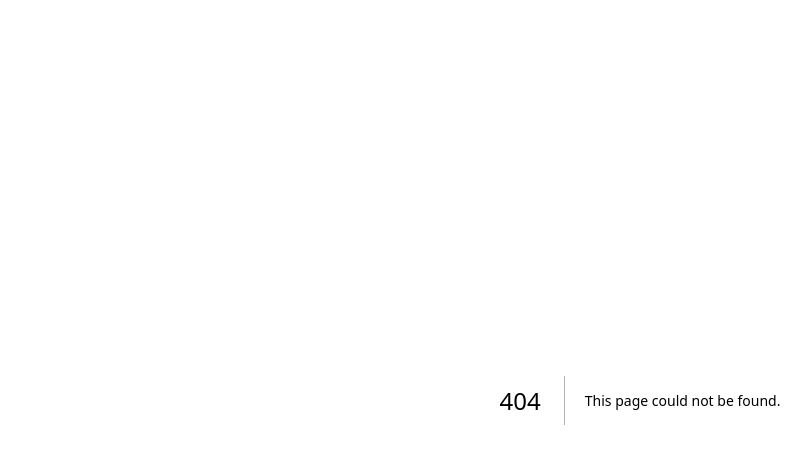
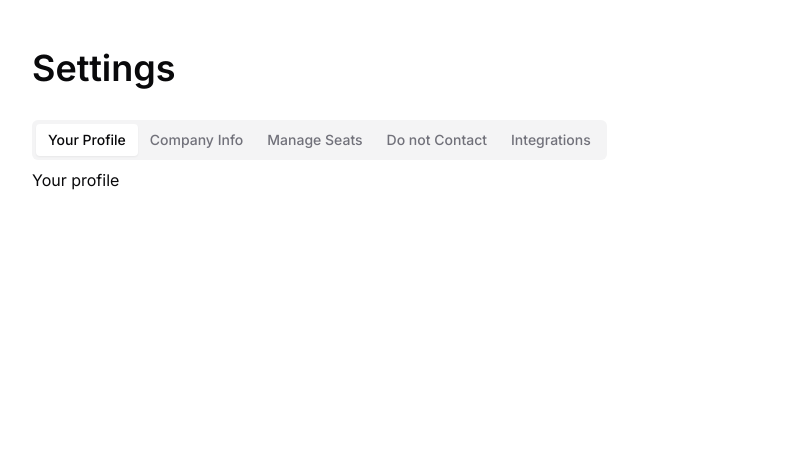
Before and after one commit to Morkachukzy/valley-test, a Next.js app: page /settings in a window 1280 px wide. Before the commit this address had no page. Shown: the top 464 px of the page, without its empty margins (0-811 px from the left). Built offline with nearby package versions, Linux system fonts and the light colour scheme.

Commit message:
feat: create tab views

```diff
--- a/app/globals.css
+++ b/app/globals.css
@@ -63,6 +63,9 @@
     --border: 240 3.7% 15.9%;
     --input: 240 3.7% 15.9%;
     --ring: 240 4.9% 83.9%;
+
+    /* CUSTOM */
+    /* --font- */
   }
 }
 
--- a/app/layout.tsx
+++ b/app/layout.tsx
@@ -5,8 +5,8 @@ import "./globals.css";
 const inter = Inter({ subsets: ["latin"] });
 
 export const metadata: Metadata = {
-  title: "Create Next App",
-  description: "Generated by create next app",
+  title: "Valley ",
+  description: "An Platform for the Valley",
 };
 
 export default function RootLayout({
--- a/app/page.tsx
+++ b/app/page.tsx
@@ -1,113 +1,12 @@
-import Image from "next/image";
+import { Button } from "@/components/ui/button";
+import Link from "next/link";
 
 export default function Home() {
   return (
-    <main className="flex min-h-screen flex-col items-center justify-between p-24">
-      <div className="z-10 max-w-5xl w-full items-center justify-between font-mono text-sm lg:flex">
-        <p className="fixed left-0 top-0 flex w-full justify-center border-b border-gray-300 bg-gradient-to-b from-zinc-200 pb-6 pt-8 backdrop-blur-2xl dark:border-neutral-800 dark:bg-zinc-800/30 dark:from-inherit lg:static lg:w-auto  lg:rounded-xl lg:border lg:bg-gray-200 lg:p-4 lg:dark:bg-zinc-800/30">
-          Get started by editing&nbsp;
-          <code className="font-mono font-bold">app/page.tsx</code>
-        </p>
-        <div className="fixed bottom-0 left-0 flex h-48 w-full items-end justify-center bg-gradient-to-t from-white via-white dark:from-black dark:via-black lg:static lg:h-auto lg:w-auto lg:bg-none">
-          <a
-            className="pointer-events-none flex place-items-center gap-2 p-8 lg:pointer-events-auto lg:p-0"
-            href="https://vercel.com?utm_source=create-next-app&utm_medium=appdir-template&utm_campaign=create-next-app"
-            target="_blank"
-            rel="noopener noreferrer"
-          >
-            By{" "}
-            <Image
-              src="/vercel.svg"
-              alt="Vercel Logo"
-              className="dark:invert"
-              width={100}
-              height={24}
-              priority
-            />
-          </a>
-        </div>
-      </div>
-
-      <div className="relative flex place-items-center before:absolute before:h-[300px] before:w-full sm:before:w-[480px] before:-translate-x-1/2 before:rounded-full before:bg-gradient-radial before:from-white before:to-transparent before:blur-2xl before:content-[''] after:absolute after:-z-20 after:h-[180px] after:w-full sm:after:w-[240px] after:translate-x-1/3 after:bg-gradient-conic after:from-sky-200 after:via-blue-200 after:blur-2xl after:content-[''] before:dark:bg-gradient-to-br before:dark:from-transparent before:dark:to-blue-700 before:dark:opacity-10 after:dark:from-sky-900 after:dark:via-[#0141ff] after:dark:opacity-40 before:lg:h-[360px] z-[-1]">
-        <Image
-          className="relative dark:drop-shadow-[0_0_0.3rem_#ffffff70] dark:invert"
-          src="/next.svg"
-          alt="Next.js Logo"
-          width={180}
-          height={37}
-          priority
-        />
-      </div>
-
-      <div className="mb-32 grid text-center lg:max-w-5xl lg:w-full lg:mb-0 lg:grid-cols-4 lg:text-left">
-        <a
-          href="https://nextjs.org/docs?utm_source=create-next-app&utm_medium=appdir-template&utm_campaign=create-next-app"
-          className="group rounded-lg border border-transparent px-5 py-4 transition-colors hover:border-gray-300 hover:bg-gray-100 hover:dark:border-neutral-700 hover:dark:bg-neutral-800/30"
-          target="_blank"
-          rel="noopener noreferrer"
-        >
-          <h2 className={`mb-3 text-2xl font-semibold`}>
-            Docs{" "}
-            <span className="inline-block transition-transform group-hover:translate-x-1 motion-reduce:transform-none">
-              -&gt;
-            </span>
-          </h2>
-          <p className={`m-0 max-w-[30ch] text-sm opacity-50`}>
-            Find in-depth information about Next.js features and API.
-          </p>
-        </a>
-
-        <a
-          href="https://nextjs.org/learn?utm_source=create-next-app&utm_medium=appdir-template-tw&utm_campaign=create-next-app"
-          className="group rounded-lg border border-transparent px-5 py-4 transition-colors hover:border-gray-300 hover:bg-gray-100 hover:dark:border-neutral-700 hover:dark:bg-neutral-800/30"
-          target="_blank"
-          rel="noopener noreferrer"
-        >
-          <h2 className={`mb-3 text-2xl font-semibold`}>
-            Learn{" "}
-            <span className="inline-block transition-transform group-hover:translate-x-1 motion-reduce:transform-none">
-              -&gt;
-            </span>
-          </h2>
-          <p className={`m-0 max-w-[30ch] text-sm opacity-50`}>
-            Learn about Next.js in an interactive course with&nbsp;quizzes!
-          </p>
-        </a>
-
-        <a
-          href="https://vercel.com/templates?framework=next.js&utm_source=create-next-app&utm_medium=appdir-template&utm_campaign=create-next-app"
-          className="group rounded-lg border border-transparent px-5 py-4 transition-colors hover:border-gray-300 hover:bg-gray-100 hover:dark:border-neutral-700 hover:dark:bg-neutral-800/30"
-          target="_blank"
-          rel="noopener noreferrer"
-        >
-          <h2 className={`mb-3 text-2xl font-semibold`}>
-            Templates{" "}
-            <span className="inline-block transition-transform group-hover:translate-x-1 motion-reduce:transform-none">
-              -&gt;
-            </span>
-          </h2>
-          <p className={`m-0 max-w-[30ch] text-sm opacity-50`}>
-            Explore starter templates for Next.js.
-          </p>
-        </a>
-
-        <a
-          href="https://vercel.com/new?utm_source=create-next-app&utm_medium=appdir-template&utm_campaign=create-next-app"
-          className="group rounded-lg border border-transparent px-5 py-4 transition-colors hover:border-gray-300 hover:bg-gray-100 hover:dark:border-neutral-700 hover:dark:bg-neutral-800/30"
-          target="_blank"
-          rel="noopener noreferrer"
-        >
-          <h2 className={`mb-3 text-2xl font-semibold`}>
-            Deploy{" "}
-            <span className="inline-block transition-transform group-hover:translate-x-1 motion-reduce:transform-none">
-              -&gt;
-            </span>
-          </h2>
-          <p className={`m-0 max-w-[30ch] text-sm opacity-50 text-balance`}>
-            Instantly deploy your Next.js site to a shareable URL with Vercel.
-          </p>
-        </a>
-      </div>
+    <main className="flex flex-col items-center justify-center min-h-screen py-2">
+      <Link href="/settings">
+        <Button>Go to settings</Button>
+      </Link>
     </main>
   );
 }
--- /dev/null
+++ b/app/settings/page.tsx
@@ -0,0 +1,25 @@
+import { Tabs, TabsContent, TabsList, TabsTrigger } from "@/components/ui/tabs";
+import { settingsTabs } from "./views";
+
+export default function DashboardSettings() {
+  return (
+    <div className="container max-w-7xl py-12">
+      <h2 className="text-4xl mb-8 font-semibold">Settings</h2>
+
+      <Tabs defaultValue={settingsTabs[0].id} className="w-[400px]">
+        <TabsList className="">
+          {settingsTabs.map((tab) => (
+            <TabsTrigger key={tab.id} value={tab.id}>
+              {tab.label}
+            </TabsTrigger>
+          ))}
+        </TabsList>
+        {settingsTabs.map((tab) => (
+          <TabsContent key={tab.id} value={tab.id}>
+            <tab.render />
+          </TabsContent>
+        ))}
+      </Tabs>
+    </div>
+  );
+}
--- /dev/null
+++ b/app/settings/views/company-info/index.tsx
@@ -0,0 +1,3 @@
+export const DashboardCompanyInfoSettings = () => {
+  return <div className="">Your Company</div>;
+};
--- /dev/null
+++ b/app/settings/views/do-not-contact/index.tsx
@@ -0,0 +1,3 @@
+export const DashboardDoNotContactSettings = () => {
+  return <div>Your profile</div>;
+};
--- /dev/null
+++ b/app/settings/views/index.tsx
@@ -0,0 +1,34 @@
+import { nanoid } from "nanoid";
+import { DashboardCompanyInfoSettings } from "./company-info";
+import { DashboardProfileSettings } from "./your-profile";
+import { DashboardManageSeatsSettings } from "./manage-seats";
+import { DashboardDoNotContactSettings } from "./do-not-contact";
+import { DashboardIntegrationsSettings } from "./integrations";
+
+export const settingsTabs = [
+  {
+    id: nanoid(),
+    label: "Your Profile",
+    render: () => <DashboardProfileSettings />,
+  },
+  {
+    id: nanoid(),
+    label: "Company Info",
+    render: () => <DashboardCompanyInfoSettings />,
+  },
+  {
+    id: nanoid(),
+    label: "Manage Seats",
+    render: () => <DashboardManageSeatsSettings />,
+  },
+  {
+    id: nanoid(),
+    label: "Do not Contact",
+    render: () => <DashboardDoNotContactSettings />,
+  },
+  {
+    id: nanoid(),
+    label: "Integrations",
+    render: () => <DashboardIntegrationsSettings />,
+  },
+] as const;
--- /dev/null
+++ b/app/settings/views/integrations/index.tsx
@@ -0,0 +1,3 @@
+export const DashboardIntegrationsSettings = () => {
+  return <div>Your profile</div>;
+};
--- /dev/null
+++ b/app/settings/views/manage-seats/index.tsx
@@ -0,0 +1,3 @@
+export const DashboardManageSeatsSettings = () => {
+  return <div>Your profile</div>;
+};
--- /dev/null
+++ b/app/settings/views/your-profile/index.tsx
@@ -0,0 +1,3 @@
+export const DashboardProfileSettings = () => {
+  return <div>Your profile</div>;
+};
--- a/package.json
+++ b/package.json
@@ -15,6 +15,7 @@
     "class-variance-authority": "^0.7.0",
     "clsx": "^2.1.0",
     "lucide-react": "^0.344.0",
+    "nanoid": "^5.0.6",
     "next": "14.1.1",
     "react": "^18",
     "react-dom": "^18",
@@ -24,6 +25,8 @@
     "zod": "^3.22.4"
   },
   "devDependencies": {
+    "@tailwindcss/forms": "^0.5.7",
+    "@tailwindcss/typography": "^0.5.10",
     "@types/node": "^20",
     "@types/react": "^18",
     "@types/react-dom": "^18",
--- a/tailwind.config.ts
+++ b/tailwind.config.ts
@@ -1,13 +1,13 @@
-import type { Config } from "tailwindcss"
+import type { Config } from "tailwindcss";
 
 const config = {
   darkMode: ["class"],
   content: [
-    './pages/**/*.{ts,tsx}',
-    './components/**/*.{ts,tsx}',
-    './app/**/*.{ts,tsx}',
-    './src/**/*.{ts,tsx}',
-	],
+    "./pages/**/*.{ts,tsx}",
+    "./components/**/*.{ts,tsx}",
+    "./app/**/*.{ts,tsx}",
+    "./src/**/*.{ts,tsx}",
+  ],
   prefix: "",
   theme: {
     container: {
@@ -72,9 +72,13 @@ const config = {
         "accordion-down": "accordion-down 0.2s ease-out",
         "accordion-up": "accordion-up 0.2s ease-out",
       },
+      screens: {
+        "brand-min": "24.375rem", // 390px
+        "brand-ax": "90rem", // 1440px
+      },
     },
   },
   plugins: [require("tailwindcss-animate")],
-} satisfies Config
+} satisfies Config;
 
-export default config
+export default config;
```
Also changed, not shown: 1 other file (tests, documents, lock files or other folders).
